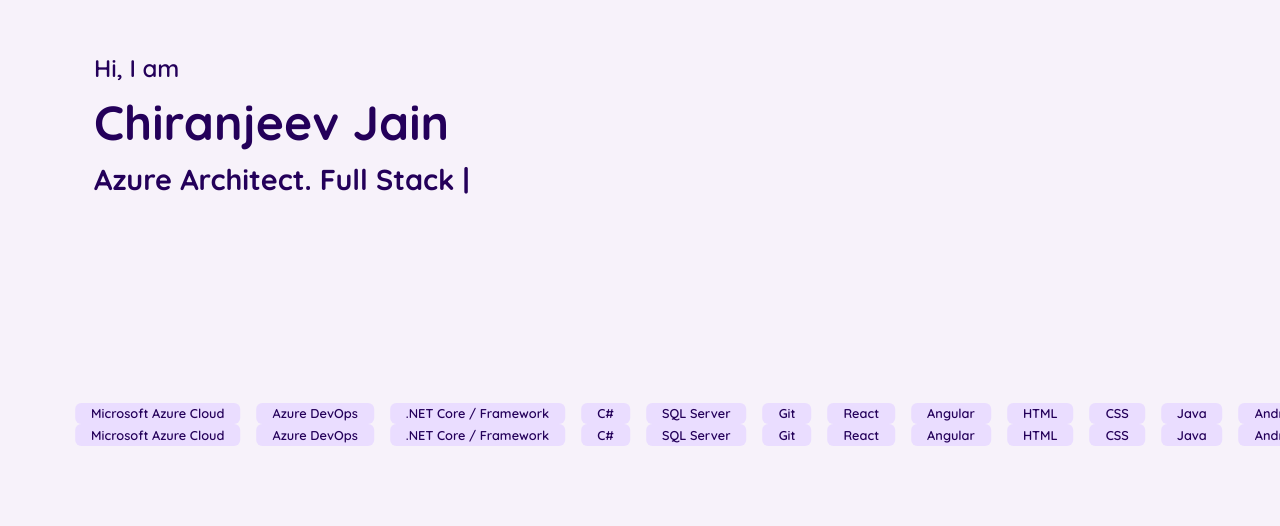
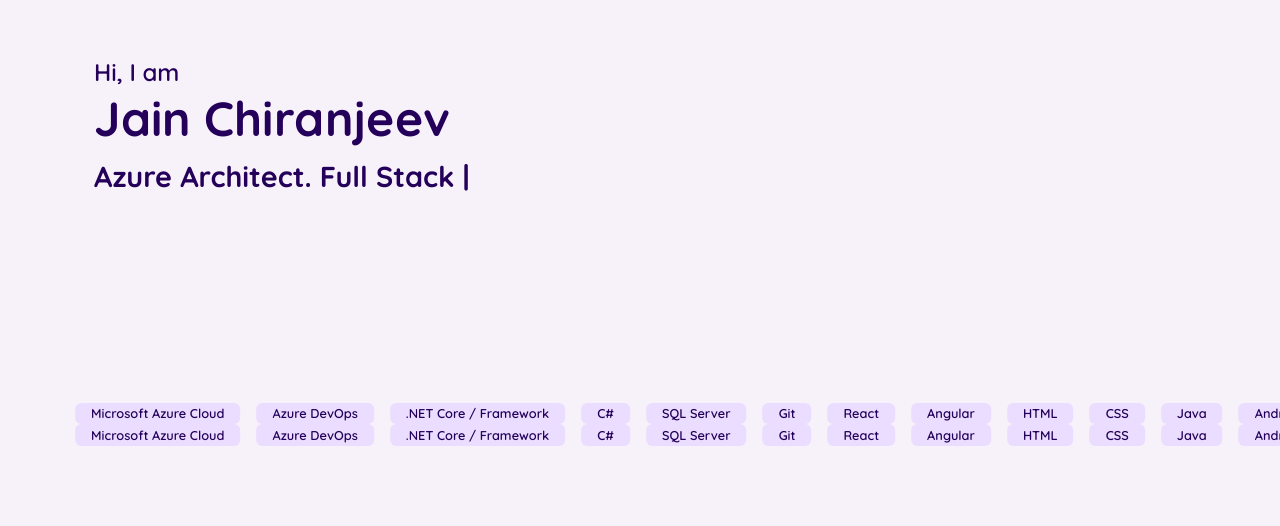
Before and after one commit to JChiranjeev/jainchiranjeev.dev, a React (Vite) app in the folder v5/: page / in a window 1280 px wide. Shown: the part 274-800 px from the top of the page. Built offline with nearby package versions, Linux system fonts and the light colour scheme.

Commit message:
Added ReactReveal library for Text Animation

```diff
--- a/v5/package.json
+++ b/v5/package.json
@@ -20,6 +20,7 @@
     "react-bootstrap": "^2.8.0",
     "react-dom": "^18.2.0",
     "react-fast-marquee": "^1.6.0",
+    "react-reveal": "^1.2.2",
     "react-type-animation": "^3.1.0",
     "react-uuid": "^2.0.0"
   },
--- a/v5/src/components/hero/Hero.jsx
+++ b/v5/src/components/hero/Hero.jsx
@@ -1,5 +1,6 @@
 import React from "react";
 import { TypeAnimation } from 'react-type-animation';
+import Zoom from 'react-reveal/Zoom';
 
 import Data from "../../data/data";
 import Skills from "./skills/Skills";
@@ -20,9 +21,13 @@ export default function Hero(props) {
                         fontWeight: "600",
                         maxWidth: "100vw"
                     }}>{Data.greeting}</span>
-                    <span style={{
+                    <h1 style={{
                         fontSize: "3rem"
-                    }}>{`${Data.name}`}</span>
+                    }}>
+                        <Zoom right cascade>
+                            <strong>Jain Chiranjeev</strong>
+                        </Zoom>
+                    </h1>
                     {/* <AnimatedText
                         type="chars" // animate words or chars
                         animationType="blocks"
```
Also changed, not shown: 1 other file (tests, documents, lock files or other folders).
